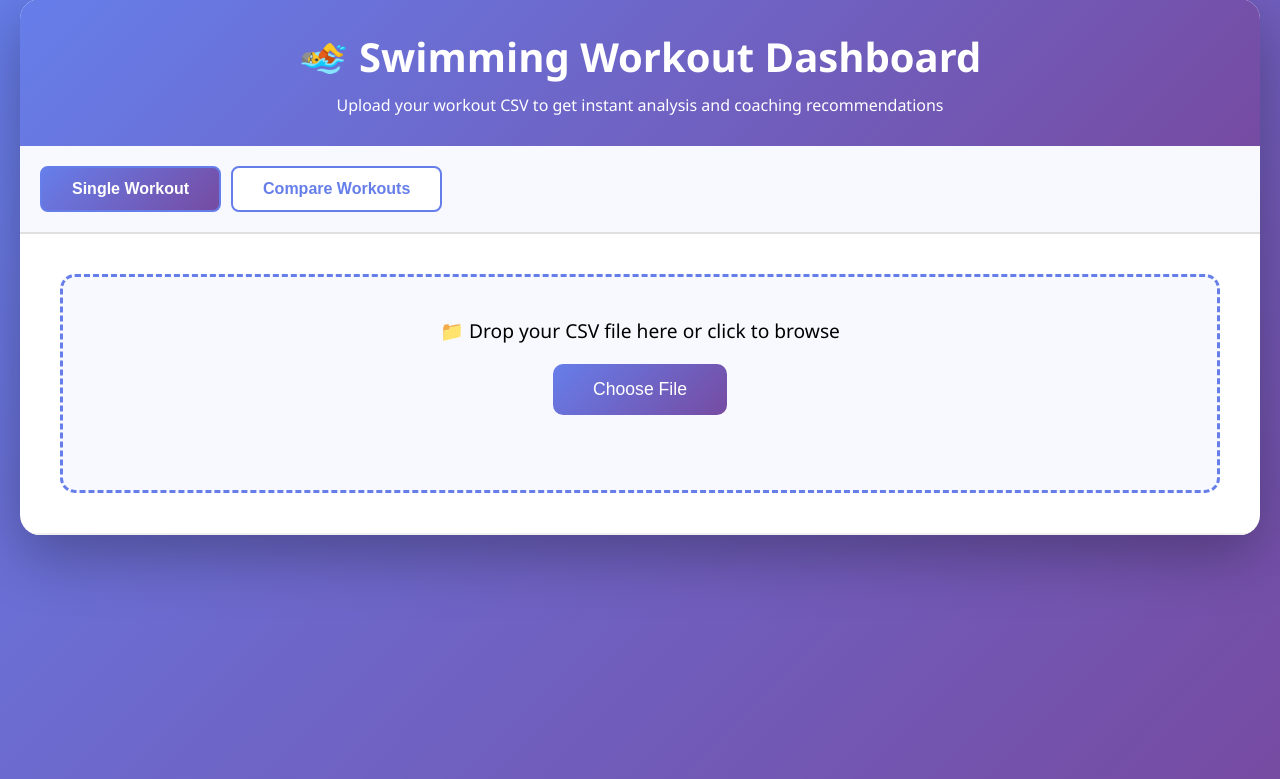
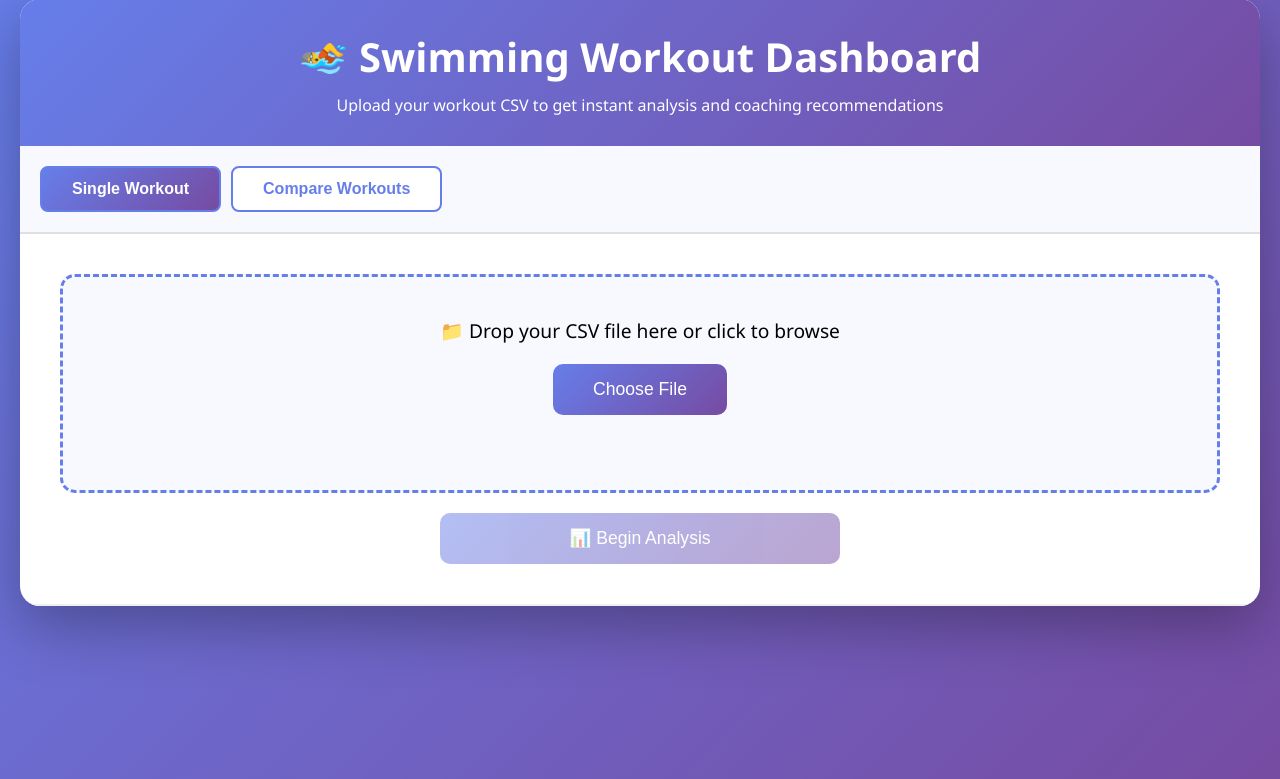
Before and after one commit to stanghong/coros-fit-analysis, a FastAPI app: page / in a window 1280 px wide. Shown: the part 21-800 px from the top of the page. Run offline with FastAPI, Linux system fonts and the light colour scheme.

Commit message:
Make Begin Analysis button always visible
- Button now always shows (disabled until file selected)
- Button becomes enabled and clickable after file selection
- Auto-starts analysis after file selection/drop
- Better visual feedback with opacity changes

```diff
--- a/fastapi_dashboard/templates/index.html
+++ b/fastapi_dashboard/templates/index.html
@@ -693,7 +693,7 @@
                     <input type="file" id="fileInput" accept=".csv" onchange="handleFileSelect(event)" style="display: none;">
                     <div id="selectedFileName" style="margin-top: 15px; color: #667eea; font-weight: bold; min-height: 20px;"></div>
                 </div>
-                <button class="upload-btn" id="analyzeBtn" onclick="analyzeSelectedFile()" style="margin-top: 20px; display: none; width: 100%; max-width: 400px;">
+                <button class="upload-btn" id="analyzeBtn" onclick="analyzeSelectedFile()" style="margin-top: 20px; width: 100%; max-width: 400px; opacity: 0.5; cursor: not-allowed;" disabled>
                     📊 Begin Analysis
                 </button>
             </div>
```
